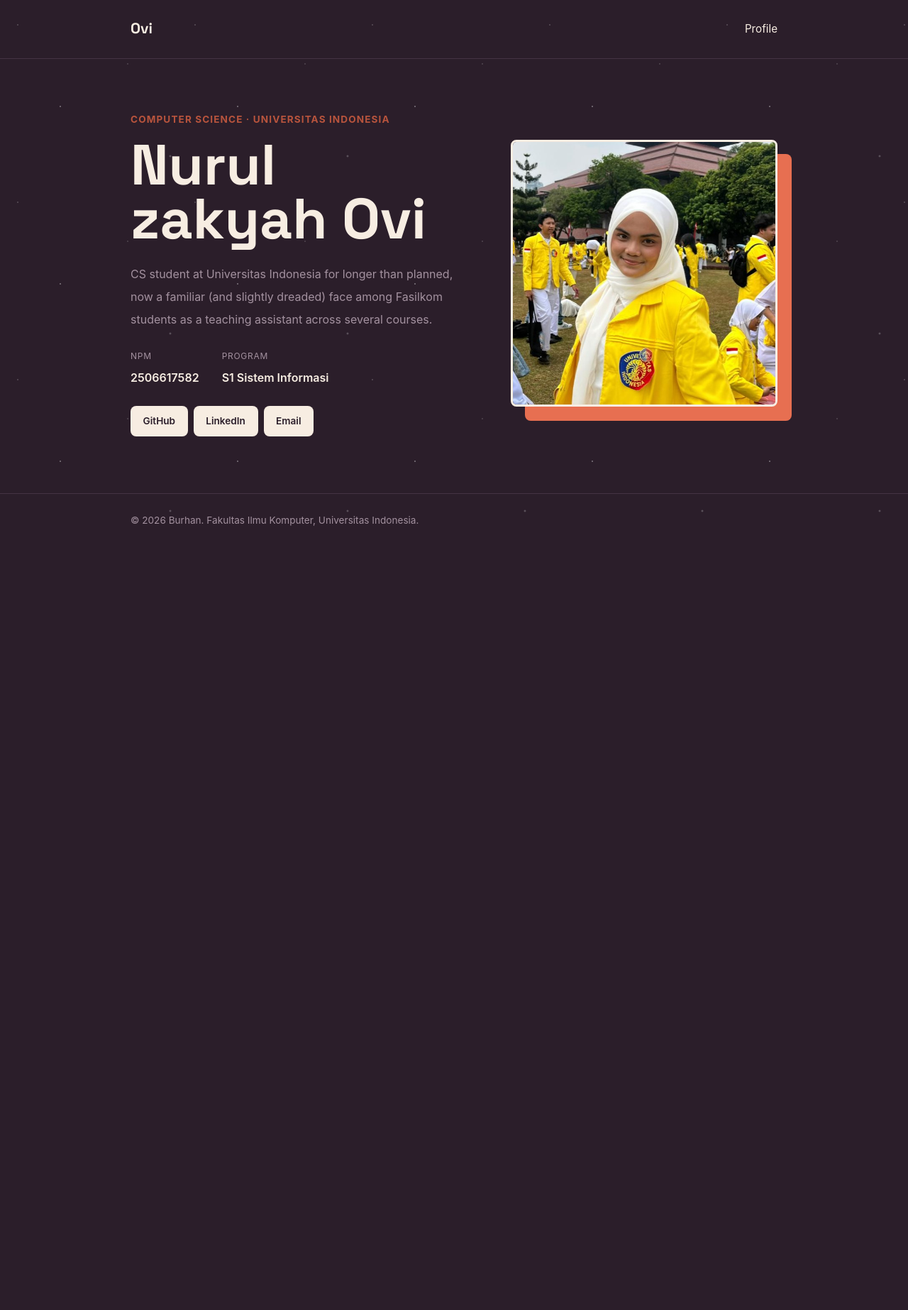
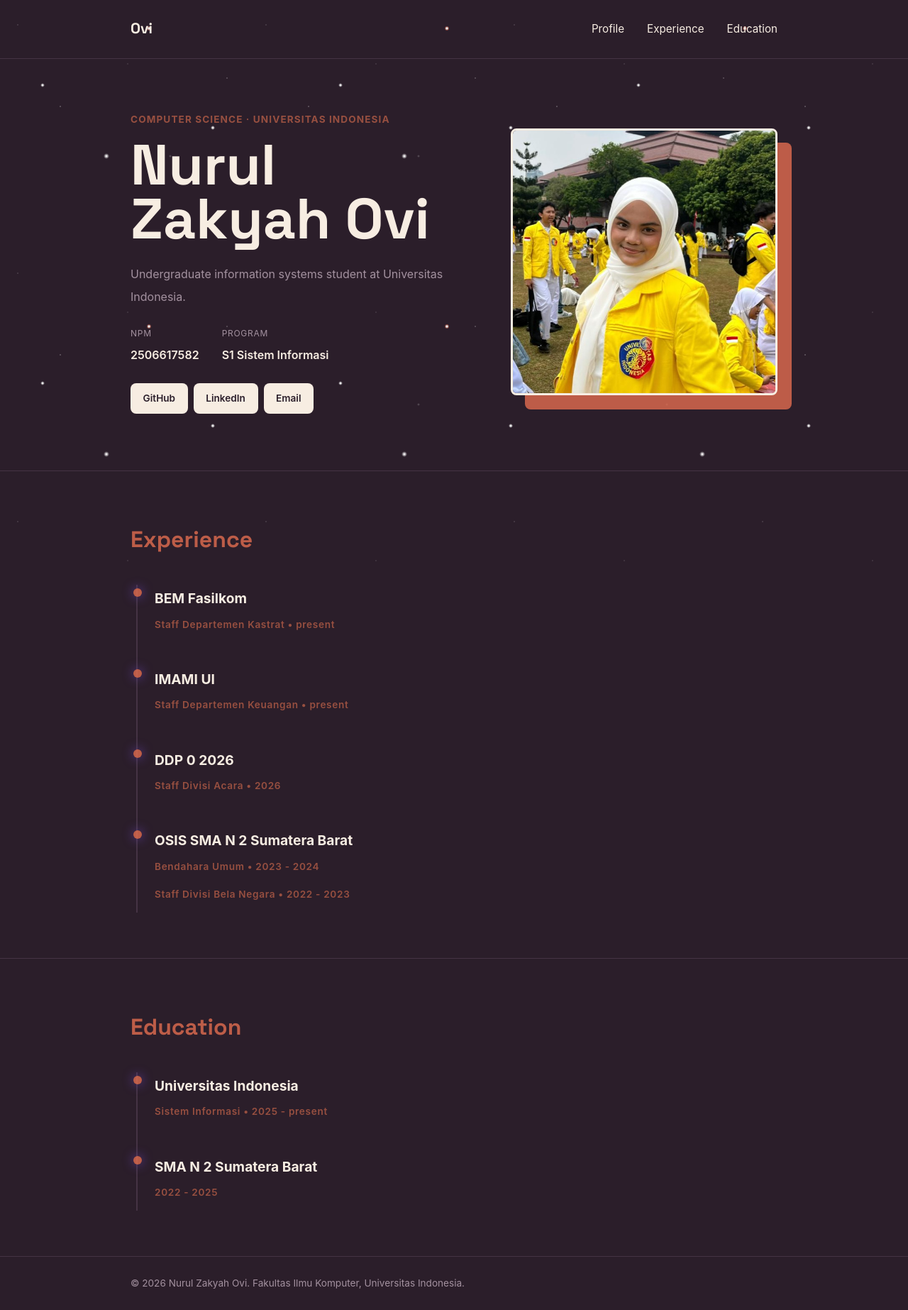
Before and after one commit to nzakyahovi/myportofolio, a Django app: page / in a window 1280 px wide. Shown: the whole page at 71% size. Before the commit the page ends 741 px from the top, so only its background shows below. Run offline with Django 5.2, Linux system fonts and the light colour scheme.

Commit message:
menambahkan section education dan eksperience serta memperbaiki kesalahan dalam penulisan nama, pemperbaiki background bintang agar lebih terang dan  mennyesuaikan warna

```diff
--- a/static/css/style.css
+++ b/static/css/style.css
@@ -7,16 +7,16 @@
 :root {
     --paper: #2b1e2a;        /* Warm dark twilight */
     --ink: #f7ede2;          /* Vintage warm cream */
-    --accent: #e76f51;       /* Warm terracotta / coral */
-    --accent-dark: #b8543d;  /* Terracotta shade (hover state) */
+    --accent: #e76f51c7;       /* Warm terracotta / coral */
+    --accent-dark: #ab5845d8;  /* Terracotta shade (hover state) */
     --line: #453344;         /* Muted border */
     --text-muted: #a3919f;    /* Warm muted text */
     --radius: 8px;
 
     /* Variabel Shadow Tambahan */
-    --shadow-sm: 0 2px 8px rgba(0, 0, 0, 0.2);
-    --shadow-lg: 0 10px 25px rgba(0, 0, 0, 0.4);
-    --glow-accent: 0 0 15px rgba(214, 34, 70, 0.4); /* Efek berpendar warna accent */
+    --shadow-sm: 0 2px 8px rgba(164, 30, 131, 0.2);
+    --shadow-lg: 0 10px 25px rgba(134, 47, 155, 0.4);
+    --glow-accent: 0 0 15px rgba(124, 79, 219, 0.751); /* Efek berpendar warna accent */
 }
 
 body {
@@ -24,34 +24,55 @@ body {
     color: var(--ink);
     background-color: var(--paper);
     line-height: 2.0;
-
-     /* Variabel bintang Tambahan */
-     background-color: var(--paper);
-        color: var(--ink);
     position: relative;
     overflow-x: hidden;
+    min-height: 100vh;
 }
 
-    body::before {
+/* Pengaturan umum untuk kedua layer bintang */
+body::before,
+body::after {
     content: "";
-        position: absolute;
+    position: fixed; /* Fixed agar bintang tidak bergeser aneh saat scroll */
     inset: 0;
     pointer-events: none;
+    z-index: -1; /* Berada paling belakang */
+}
+
+/* LAYER 1: Bintang-bintang Kecil */
+body::before {
     background-image:
         radial-gradient(1px 1px at 25px 35px, #ffffff, transparent),
         radial-gradient(1.5px 1.5px at 85px 150px, #ffffff, transparent),
         radial-gradient(1px 1px at 180px 90px, rgba(255,255,255,0.8), transparent),
-            radial-gradient(2px 2px at 240px 220px, rgba(255,255,255,0.6), transparent);
-        background-size: 250px 250px;
+        radial-gradient(2px 2px at 240px 220px, rgba(255,255,255,0.7), transparent),
+        radial-gradient(1.5px 1.5px at 320px 110px, rgba(255,255,255,0.9), transparent);
+    background-size: 350px 350px;
     animation: twinkle 4s infinite alternate ease-in-out;
 }
 
+/* LAYER 2: Bintang Lebih Besar & Berpendar (Glow Effect) */
+body::after {
+    background-image:
+        radial-gradient(3px 3px at 60px 120px, #ffffff 30%, rgba(255, 255, 255, 0.3) 70%, transparent),
+        radial-gradient(3.5px 3.5px at 210px 40px, #ffffff 30%, rgba(231, 111, 81, 0.5) 70%, transparent),
+        radial-gradient(4px 4px at 150px 220px, #ffffff 20%, rgba(255, 255, 255, 0.2) 80%, transparent),
+        radial-gradient(3px 3px at 300px 180px, #ffffff 30%, rgba(255, 255, 255, 0.4) 70%, transparent);
+    background-size: 420px 420px;
+    animation: twinkle 6s infinite alternate ease-in-out 1.5s;
+}
+
+/* Animasi Kelap-kelip */
 @keyframes twinkle {
-        0% { opacity: 0.5; }
-        100% { opacity: 0.8; }
+    0% {
+        opacity: 0.2;
     }
-     /* batas */
+    100% {
+        opacity: 0.95;
+    }
+}
 
+/* batas*/
 
 h1, .brand {
     font-family: "Space Grotesk", -apple-system, sans-serif;
@@ -89,6 +110,10 @@ h1, .brand {
     color: var(--ink);
     text-decoration: none;
     font-size: 0.95rem;
+}
+
+.site-header nav a:hover {
+    color: var(--accent);
 }
 
 .hero {
@@ -171,6 +196,8 @@ h1, .brand {
 
 .social-link:hover {
     background-color: var(--accent);
+    color: var(--paper);                /*tambahan*/
+    box-shadow: var(--glow-accent); /*tambahan*/
 }
 
 .hero-photo {
@@ -225,3 +252,97 @@ h1, .brand {
         justify-content: flex-start;
     }
 }
+
+/*
+   TAMBAHAN UNTUK SECTION BARU */
+
+/* Jarak untuk setiap section baru */
+.page-section {
+    padding: 4rem 0;
+    border-top: 1px solid var(--line); /* Garis pembatas halus apersection */
+}
+
+.section-title {
+    font-family: "Space Grotesk", -apple-system, sans-serif;
+    font-size: 2rem;
+    color: var(--accent);
+    margin-bottom: 2rem;
+}
+
+.skill-tag {
+    font-size: 0.9rem;
+    font-weight: 600;
+    color: var(--ink);
+    background-color: transparent;
+    border: 1px solid var(--line);
+    padding: 0.5rem 1rem;
+    border-radius: 20px; /* Bentuk pill/kapsul */
+    transition: all 0.3s ease;
+    backdrop-filter: blur(5px);
+}
+
+.skill-tag:hover {
+    background-color: var(--accent);
+    color: var(--paper);
+    border-color: var(--accent);
+    box-shadow: var(--glow-accent);
+    transform: translateY(-2px);
+}
+
+
+.timeline {
+    display: flex;
+    flex-direction: column;
+    gap: 2rem;
+    border-left: 2px solid var(--line);
+    padding-left: 1.5rem;
+    margin-left: 0.5rem;
+}
+
+.timeline-item {
+    position: relative;
+}
+
+/* Titik/Bulatan pada timeline */
+.timeline-item::before {
+    content: "";
+    position: absolute;
+    left: -1.9rem; /* Menyesuaikan posisi titik agar pas di garis */
+    top: 0.3rem;
+    width: 12px;
+    height: 12px;
+    background-color: var(--accent);
+    border-radius: 50%;
+    box-shadow: var(--glow-accent); /*  efek glowing dititik */
+}
+
+.timeline-title {
+    font-size: 1.2rem;
+    color: var(--ink);
+    margin-bottom: 0.25rem;
+}
+
+.timeline-meta {
+    font-size: 0.85rem;
+    color: var(--accent-dark);
+    font-weight: 600;
+    margin-bottom: 0.75rem;
+    letter-spacing: 0.05em;
+}
+
+.timeline-desc {
+    color: var(--text-muted);
+    font-size: 0.95rem;
+    max-width: 600px;
+    line-height: 1.8;
+}
+
+/* Penyesuaian untuk layar HP */
+@media (max-width: 600px) {
+    .page-section {
+        padding: 3rem 0;
+    }
+    .section-title {
+        font-size: 1.75rem;
+    }
+}
--- a/templates/index.html
+++ b/templates/index.html
@@ -14,7 +14,9 @@
         <div class="container">
             <a href="#profile" class="brand">Ovi</a>
             <nav>
-                <a href="#profile">Profile</a>
+            <a href="#profile"> Profile </a>
+            <a href="#experience"> Experience </a>
+            <a href="#education"> Education </a>
             </nav>
         </div>
     </header>
@@ -24,14 +26,14 @@
             <div class="container hero-grid">
                 <div class="hero-identity">
                     <p class="hero-kicker">Computer Science &middot; Universitas Indonesia</p>
-                    <h1>Nurul zakyah Ovi</h1>
+                    <h1>Nurul Zakyah Ovi</h1>
                 </div>
                 <div class="hero-photo">
                     <div class="photo-block"></div>
                     <img class="avatar" src="/static/img/foto-ovi.jpg" alt="Photo of Ovi">
                 </div>
                 <div class="hero-details">
-                    <p class="bio">CS student at Universitas Indonesia for longer than planned, now a familiar (and slightly dreaded) face among Fasilkom students as a teaching assistant across several courses.</p>
+                    <p class="bio">Undergraduate information systems student at Universitas Indonesia.</p>
                     <dl class="meta-list">
                         <div class="meta-row">
                             <dt>NPM</dt>
@@ -52,9 +54,51 @@
         </section>
     </main>
 
+
+
+<section class="page-section" id="experience">
+    <div class="container">
+        <h2 class="section-title">Experience</h2>
+        <div class="timeline">
+            <div class="timeline-item">
+                <h3 class="timeline-title">BEM Fasilkom </h3>
+                <div class="timeline-meta">  Staff Departemen Kastrat &bull; present </div>
+            </div>
+            <div class="timeline-item">
+                <h3 class="timeline-title">IMAMI UI </h3>
+                <div class="timeline-meta"> Staff Departemen Keuangan &bull; present</div>
+            </div>
+            <div class="timeline-item">
+                <h3 class="timeline-title">DDP 0 2026</h3>
+                <div class="timeline-meta">Staff Divisi Acara &bull; 2026 </div>
+            </div>
+            <div class="timeline-item">
+                <h3 class="timeline-title">OSIS SMA N 2 Sumatera Barat</h3>
+                <div class="timeline-meta">Bendahara Umum &bull; 2023 - 2024</div>
+                <div class="timeline-meta">Staff  Divisi Bela Negara &bull; 2022 - 2023</div>
+        </div>
+    </div>
+</section>
+
+
+<section class="page-section" id="education">
+    <div class="container">
+        <h2 class="section-title">Education</h2>
+        <div class="timeline">
+            <div class="timeline-item">
+                <h3 class="timeline-title">Universitas Indonesia</h3>
+                <div class="timeline-meta">Sistem Informasi &bull; 2025 - present </div>
+            </div>
+            <div class="timeline-item">
+                <h3 class="timeline-title">SMA N 2 Sumatera Barat</h3>
+                <div class="timeline-meta"> 2022 - 2025</div>
+        </div>
+    </div>
+</section>
+
     <footer class="site-footer">
         <div class="container">
-            <p>&copy; 2026 Burhan. Fakultas Ilmu Komputer, Universitas Indonesia.</p>
+            <p>&copy; 2026 Nurul Zakyah Ovi. Fakultas Ilmu Komputer, Universitas Indonesia.</p>
         </div>
     </footer>
 </body>
```
Also changed, not shown: README.md. Lines whose indentation alone changed are shown as unchanged.
